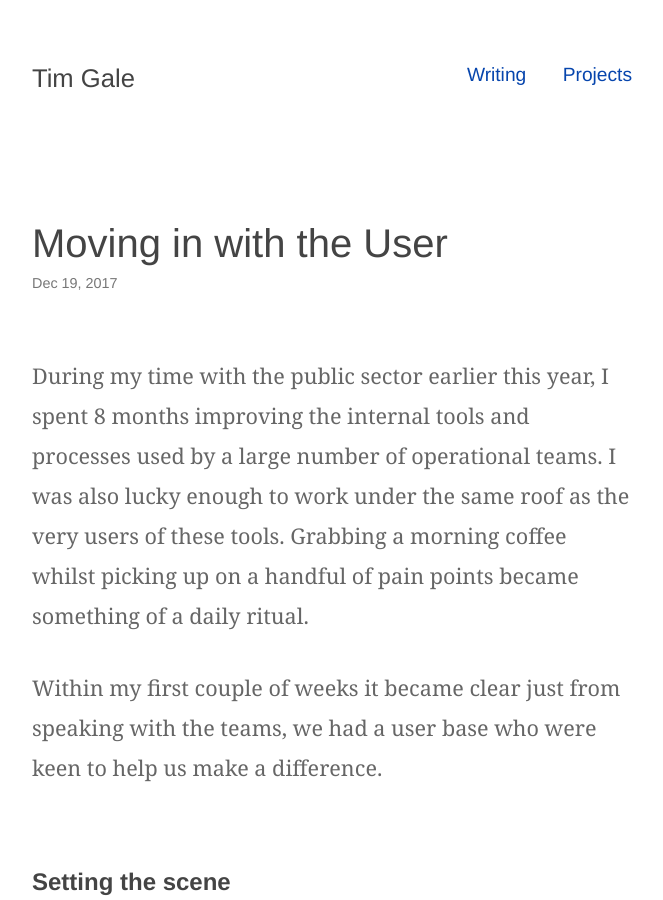
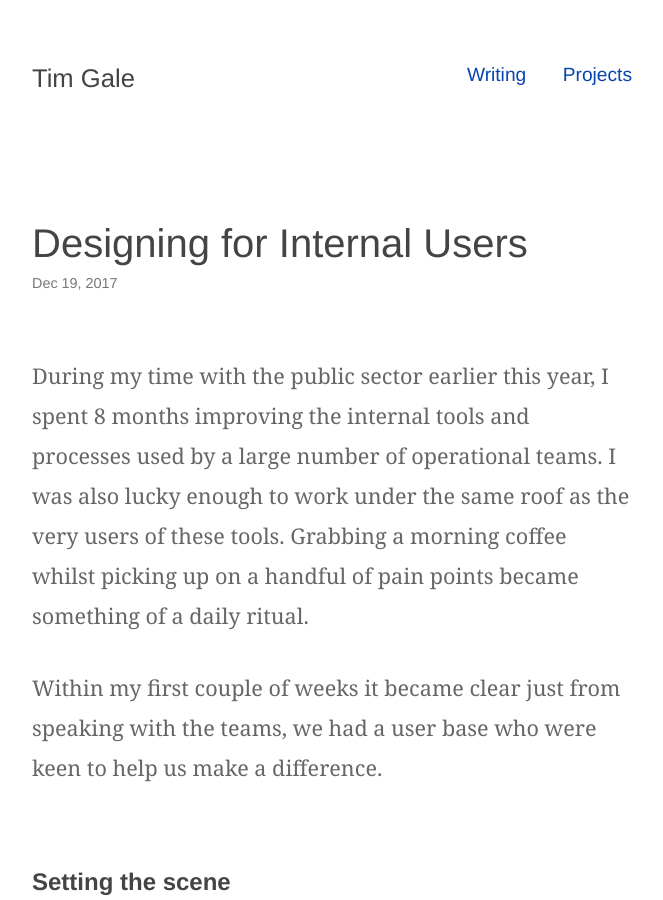
Before and after one commit to timgale/timgale.github.io, a Jekyll site: the page built from _posts/2017-12-18-designing-for-internal-users.md, in a window 1280 px wide and 900 px high. Shown: the whole window, without its empty margins (308-971 px from the left). Built offline with Jekyll 4.4.1, drawn with Linux system fonts in a browser that asks for light colours.

Commit message:
Update Designing for Internal Users post title

```diff
--- a/_layouts/post.html
+++ b/_layouts/post.html
@@ -26,7 +26,7 @@ layout: default
         <div class="pagination__item--prev fl">
 
             {% if page.previous != nil %}
-              {% if page.title == 'Moving in with the User' %}
+              {% if page.title == 'Designing for Internal Users' %}
                 <a href="/2016/06/01/listening">
                   <span class="text mb--quarter">&#8592; Previous Post</span>
                   <span class="sub-text">Listening</span>
@@ -43,9 +43,9 @@ layout: default
 
           {% if page.next != nil %}
             {% if page.title == 'Listening' %}
-              <a href="/2017/12/19/moving-in-with-the-user">
+              <a href="/2017/12/19/designing-for-internal-users">
                 <span class="text mb--quarter">Next Post &#8594;</span>
-                <span class="sub-text">Moving in with the User</span>
+                <span class="sub-text">Designing for Internal Users</span>
               </a>
             {% else %}
               <a href="{{ page.next.url }}">
--- a/_posts/2017-12-18-moving-in-with-the-user.md
+++ b/_posts/2017-12-18-designing-for-internal-users.md
@@ -1,6 +1,6 @@
 ---
 layout: post
-title: Moving in with the User
+title: Designing for Internal Users
 date: 2017-12-19
 tags: posts
 categories: posts
```
